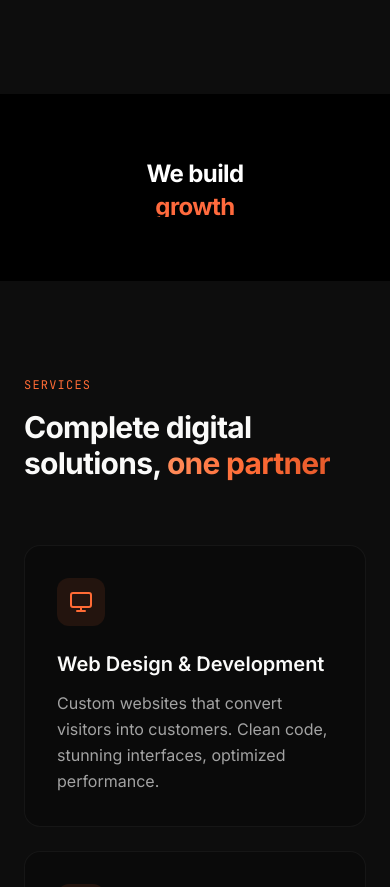
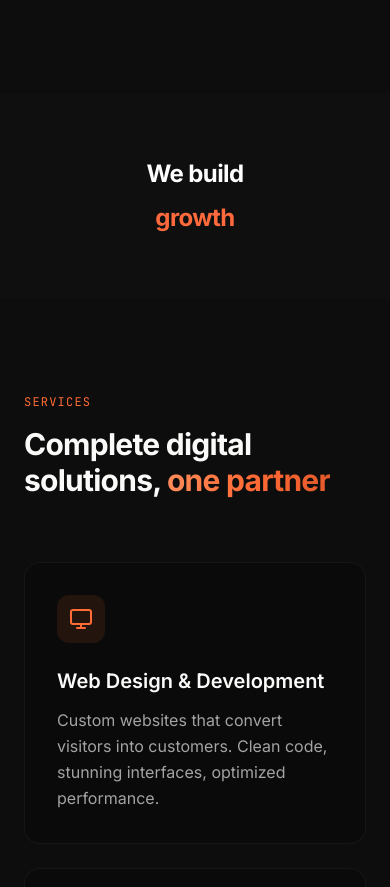
Before and after one commit to hejculto/premium-site, a Next.js app: page / in a window 390 px wide. Shown: the part 1911-2798 px from the top of the page. Built offline with nearby package versions, Linux system fonts and the light colour scheme.

Commit message:
Fix transition section background and text overflow

```diff
--- a/src/components/ServicesTransition.tsx
+++ b/src/components/ServicesTransition.tsx
@@ -16,19 +16,19 @@ export function ServicesTransition() {
   }, [])
 
   return (
-    <section className="py-16 md:py-20 lg:py-24 bg-black overflow-hidden">
+    <section className="py-16 md:py-20 lg:py-24 bg-[#0f0f0f]">
       <div className="container-premium px-6">
-        <div className="flex flex-col md:flex-row items-center justify-center text-center md:text-left gap-2 md:gap-4">
+        <div className="flex flex-col md:flex-row items-center justify-center text-center md:text-left gap-3 md:gap-4">
           <h2 className="text-2xl sm:text-3xl md:text-4xl lg:text-5xl font-bold tracking-tight text-white">
             We build
           </h2>
-          <div className="h-[1.2em] flex items-center justify-center md:justify-start overflow-hidden">
+          <div className="h-8 md:h-10 lg:h-12 flex items-center justify-center md:justify-start">
             <AnimatePresence mode="wait">
               <motion.span
                 key={currentIndex}
-                initial={{ opacity: 0, y: 20 }}
+                initial={{ opacity: 0, y: 15 }}
                 animate={{ opacity: 1, y: 0 }}
-                exit={{ opacity: 0, y: -20 }}
+                exit={{ opacity: 0, y: -15 }}
                 transition={{ duration: 0.5, ease: 'easeInOut' }}
                 className="text-2xl sm:text-3xl md:text-4xl lg:text-5xl font-bold tracking-tight text-[#ff6a3d]"
               >
```
